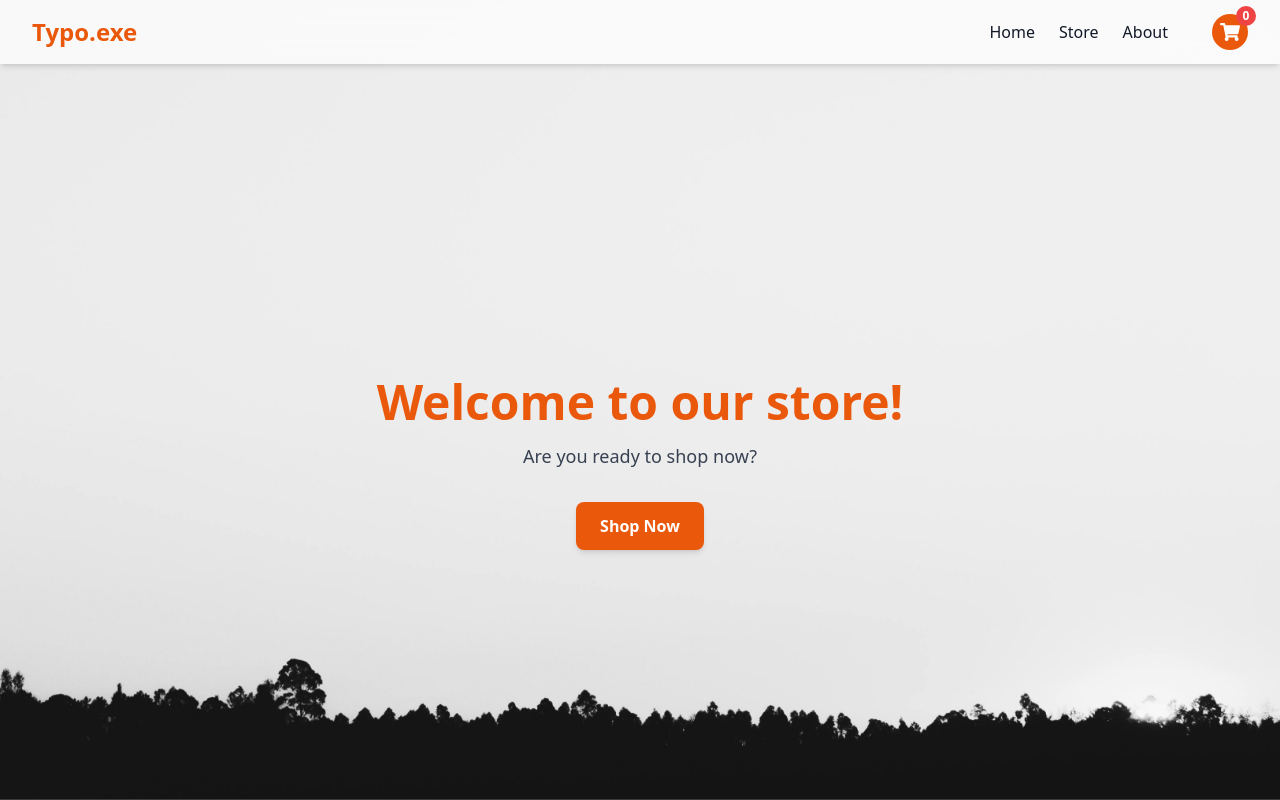
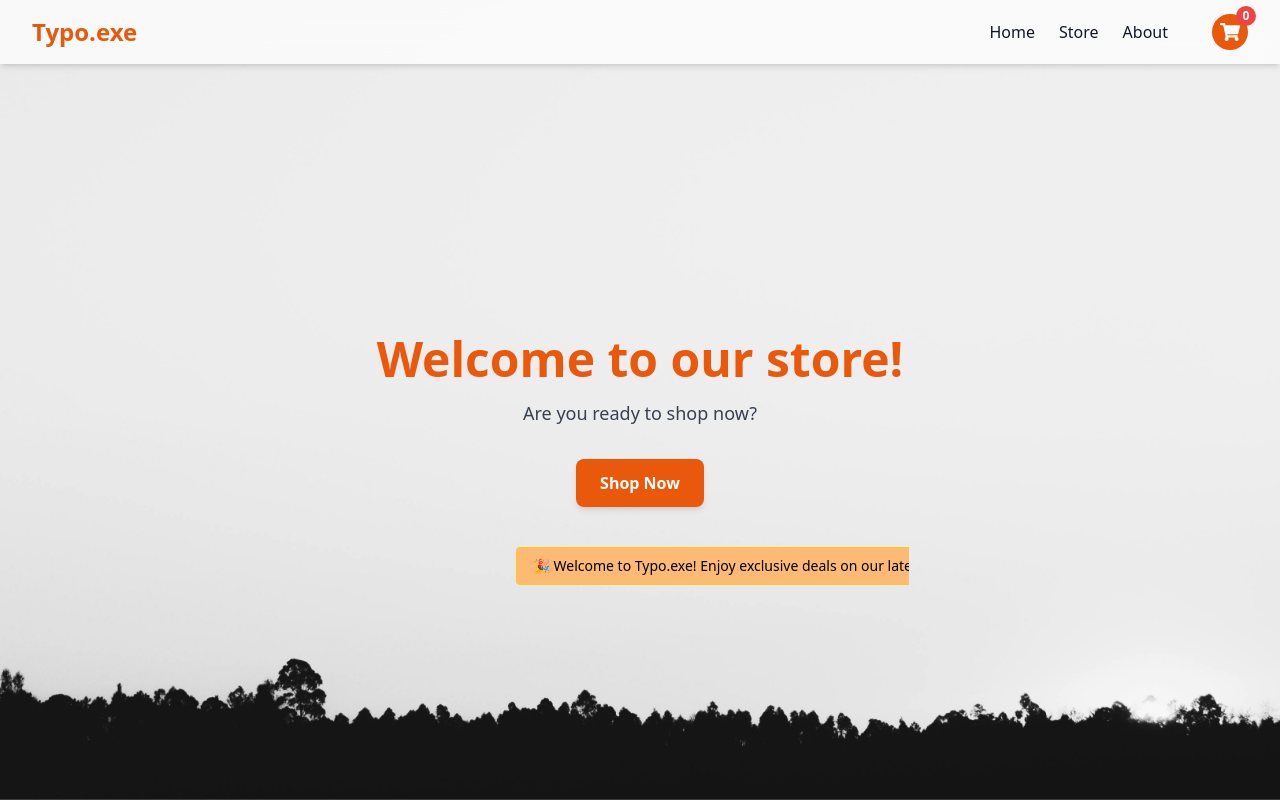
Before and after one commit to TeodorMilchevHTTp/Store, a React (Create React App) app: page / in a window 1280 px wide. Built offline with nearby package versions, Linux system fonts and the light colour scheme.

Commit message:
scrolling banner on dashboard added

```diff
--- a/src/App.jsx
+++ b/src/App.jsx
@@ -142,7 +142,8 @@ export default function App() {
         )}
       </AnimatePresence>
     </div>
-  );
+
+);
 }
 
 function PageWrapper({ children }) {
--- a/src/frontend/Dashboard.jsx
+++ b/src/frontend/Dashboard.jsx
@@ -1,3 +1,5 @@
+import AnnouncementBar from "./components/AnnouncementBar";
+
 export default function Dashboard() {
   return (
     <div className="flex flex-col justify-center items-center text-center min-h-[80vh] px-4">
@@ -10,6 +12,12 @@ export default function Dashboard() {
       <button className="bg-orange-600 text-white font-semibold px-6 py-3 rounded-lg shadow-md hover:bg-orange-700 transition">
         Shop Now
       </button>
+
+      <div class = "w-full text-white overflow-hidden py-2 mt-8">
+        <div class="whitespace-nowrap animate-scroll-left">
+          <AnnouncementBar />
+        </div>
+      </div>
     </div>
   );
 }
--- /dev/null
+++ b/src/frontend/components/AnnouncementBar.jsx
@@ -0,0 +1,9 @@
+export default function AnnouncementBar() {
+  return (
+    <div className="w-full  text-black text-center py-2 px-4 text-sm bg-orange-300 border border-yellow-400 rounded">
+      <p className="text-sm font-medium">
+        🎉 Welcome to Typo.exe! Enjoy exclusive deals on our latest merchandise. 🛍️
+      </p>
+    </div>
+  );
+}
--- a/src/index.css
+++ b/src/index.css
@@ -11,3 +11,17 @@
     font-display: swap;
     /* improves loading */
 }
+
+@keyframes scroll-left {
+    0% {
+        transform: translateX(100%);
+    }
+
+    100% {
+        transform: translateX(-100%);
+    }
+}
+
+.animate-scroll-left {
+    animation: scroll-left 15s linear infinite;
+}
```
